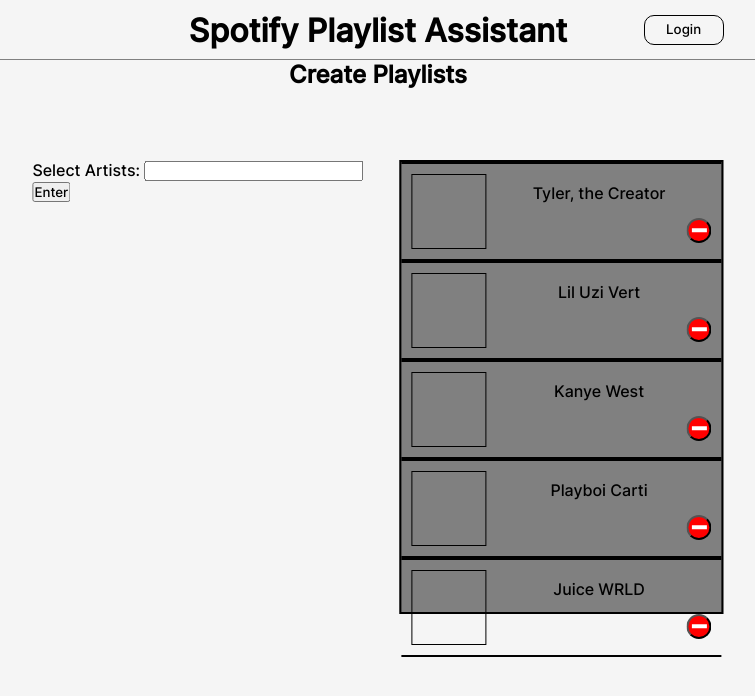
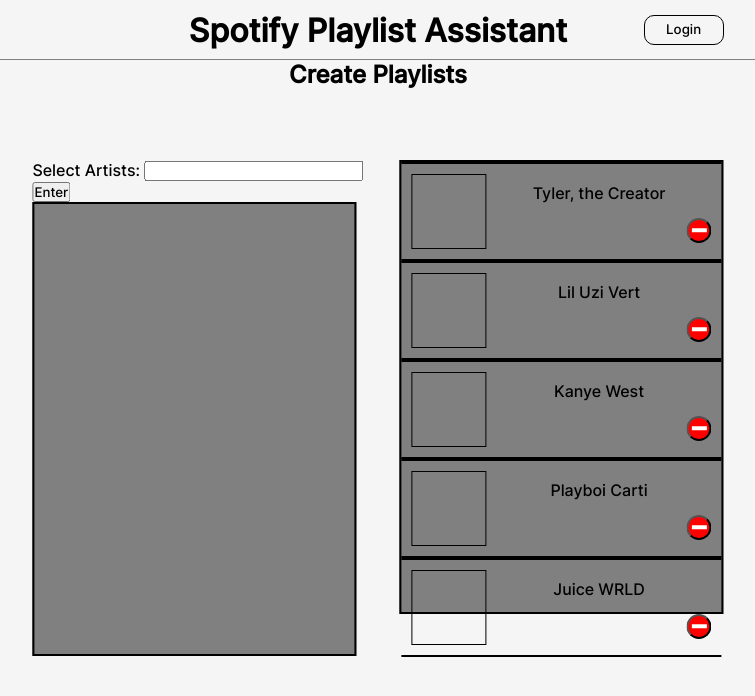
Before and after one commit to kendrickgolden/spotify-playlist-assistant, a React (Create React App) app in the folder client/: page / in a window 1280 px wide. Shown: the top 696 px of the page, without its empty margins (262-1017 px from the left). Built offline with nearby package versions, Linux system fonts and the light colour scheme.

Commit message:
added functional search bar

```diff
--- a/client/src/App.js
+++ b/client/src/App.js
@@ -1,25 +1,31 @@
-import React from "react";
+import { useState} from "react";
 import LoginButton from "./components/LoginButton";
 import LogoutButton from "./components/LogoutButton";
 import PlaylistCreator from "./components/PlaylistCreator";
-//import { ArtistMapProvider } from "./components";
+import { ArtistMapContext } from "./contexts/ArtistMap";
 
 const params = new URLSearchParams(window.location.search);
 const code = params.get("code");
 
 function App() {
+  const [artistMap, setArtistMap] = useState(new Map());
+  const value = { artistMap, setArtistMap };
+
   return (
     <>
-      <header>
-        <h1>Spotify Playlist Assistant</h1>
-        {code ? <LogoutButton code={code} /> : <LoginButton />}
-        <hr id="header-line"></hr>
-      </header>
+      <ArtistMapContext.Provider value={value}>
+        <header>
+          <h1>Spotify Playlist Assistant</h1>
+          {code ? <LogoutButton code={code} /> : <LoginButton />}
+          <hr id="header-line"></hr>
+        </header>
         <div id="main-page">
           <div id="playlist-operations">
             <PlaylistCreator />
           </div>
+          {console.log(artistMap)}
         </div>
+      </ArtistMapContext.Provider>
     </>
   );
 }
--- a/client/src/components/ArtistSelector.js
+++ b/client/src/components/ArtistSelector.js
@@ -1,26 +1,43 @@
-import { useRef, useContext } from "react";
-import ArtistList from "./ArtistList";
+import { useRef, useContext, useState } from "react";
+import SearchResultArtist from "./SearchResultArtist";
+import { ArtistMapContext } from "../contexts/ArtistMap";
 
 export default function ArtistSelector(props) {
   const artistInputRef = useRef();
+  const { artistMap, setArtistMap } = useContext(ArtistMapContext);
+  const [matchingArtists, setMatchingArtists] = useState([]);
 
   function createArtist(event) {
     event.preventDefault();
-
-
+    setMatchingArtists([]);
     const enteredArtist = artistInputRef.current.value;
 
-
-    const artistData = {name: enteredArtist};
-
-    props.onClick(enteredArtist);
+    if (enteredArtist.length > 0) {
+      for (let artist of artistMap.values()) {
+        if (
+          artist.toUpperCase().substring(0, enteredArtist.length) ===
+          enteredArtist.toUpperCase()
+        ) {
+          setMatchingArtists((prevArray) => [...prevArray, { name: artist }]);
+          //props.onClick(enteredArtist);
+        } else if (enteredArtist === "clear") {
+        }
+      }
+    }
   }
 
   return (
-    <form id="artist-selector" onSubmit={createArtist}>
-      <label htmlFor="artist-searchbar">Select Artists: </label>
-      <input type="text" id="artist-searchbar" ref={artistInputRef}></input>
-      <button>Enter</button>
-    </form>
+    <div>
+      <form id="artist-selector" onKeyUp={createArtist} onSubmit={createArtist}>
+        <label htmlFor="artist-searchbar">Select Artists: </label>
+        <input type="text" id="artist-searchbar" ref={artistInputRef}></input>
+        <button>Enter</button>
+      </form>
+      <ul id="artist-search-list">
+        {matchingArtists.map((artist) => {
+          return <SearchResultArtist name={artist.name} key={artist.name} onClick={props.onClick}/>;
+        })}
+      </ul>
+    </div>
   );
 }
--- a/client/src/components/LogoutButton.js
+++ b/client/src/components/LogoutButton.js
@@ -2,6 +2,7 @@
 
 export default function LogoutButton(props) {
     LoginHook(props.code);
+
   return (
     <button>
     <div id="sign-IO-btn">Logout</div>
--- a/client/src/components/PlaylistCreator.js
+++ b/client/src/components/PlaylistCreator.js
@@ -15,7 +15,7 @@
   const [artistList, setArtistList] = useState(TEMP_DATA);
 
   function addArtist(artist){
-    setArtistList(artistList.push({ name: artist }));
+    setArtistList((prevArray) => [...prevArray, { name: artist }]);
     console.log(artistList);
   }
 
--- /dev/null
+++ b/client/src/components/SearchResultArtist.js
@@ -0,0 +1,19 @@
+export default function SearchResultArtist(props) {
+
+  /*function addArtist() {
+    props.setArtistList((prevArray) => [...prevArray, { name: props.name }]);
+  }*/
+
+  return (
+    <li id="artist">
+      <div id="artist-pic" className="artist-grid-box">
+        {" "}
+      </div>
+      <div id="artist-name" className="artist-grid-box">
+        {props.name}{" "}
+      </div>
+      <div id="artist-options" className="artist-grid-box">
+      </div>
+    </li>
+  );
+}
--- a/client/src/components/hooks/LoginHook.js
+++ b/client/src/components/hooks/LoginHook.js
@@ -1,15 +1,14 @@
-import { useEffect, useState } from "react";
-import {createContext} from 'react'
+import { useContext, useEffect } from "react";
+import { ArtistMapContext } from "../../contexts/ArtistMap";
 
-export const ArtistMapContext = createContext();
+//export const ArtistMapContext = createContext();
 
-export default function LoginHook(code, {children}) {
-
-  const [artistMap, setArtistMap] = useState();
+export default function LoginHook(code) {
+  const { artistMap, setArtistMap } = useContext(ArtistMapContext);
 
   window.history.pushState({}, null, "/");
   useEffect(() => {
-    fetch(`http://localhost:5000/callback/?code=${code}`, {
+     fetch(`http://localhost:5000/callback/?code=${code}`, {
       method: "GET",
     })
       .then((response) => {
@@ -18,13 +17,13 @@
         }
         return response.json();
       })
-      .then((data) => setArtistMap(data))
+      .then((data) => setArtistMap(new Map(Object.entries(data))))
       .catch((error) => {
         console.error(`Could not get liked songs: ${error}`);
       });
   }, [code]);
 
-  return(
-    <ArtistMapContext.Provider value={artistMap}>{children}</ArtistMapContext.Provider>
-);
+  //  return(
+  // <ArtistMapContext.Provider value={artistMap}>{children}</ArtistMapContext.Provider>
+  //);
 }
--- a/client/src/contexts/ArtistMap.js
+++ b/client/src/contexts/ArtistMap.js
@@ -1,9 +1,6 @@
-import {createContext, useState} from 'react'
+import {createContext} from 'react'
 
-export const ArtistMapContext = createContext();
-
-export function ArtistMapProvider({children}) {
-    return(
-        <ArtistMapContext.Provider >{children}</ArtistMapContext.Provider>
-    );
-}
+export const ArtistMapContext = createContext({
+    artistMap: {},
+    setArtistMap: () => {},
+  });
--- a/client/src/index.css
+++ b/client/src/index.css
@@ -141,6 +141,16 @@
     background-color: gray;
 }
 
+#artist-search-list{
+    position: relative;
+    width:324px;
+    height: 454px;
+    border-style: solid;
+    border-color: black;
+    border-width: 2px;
+    background-color: gray;
+}
+
 #artist {
     position: relative;
     display: grid;
```
Also changed, not shown: 1 other file (tests, documents, lock files or other folders).
